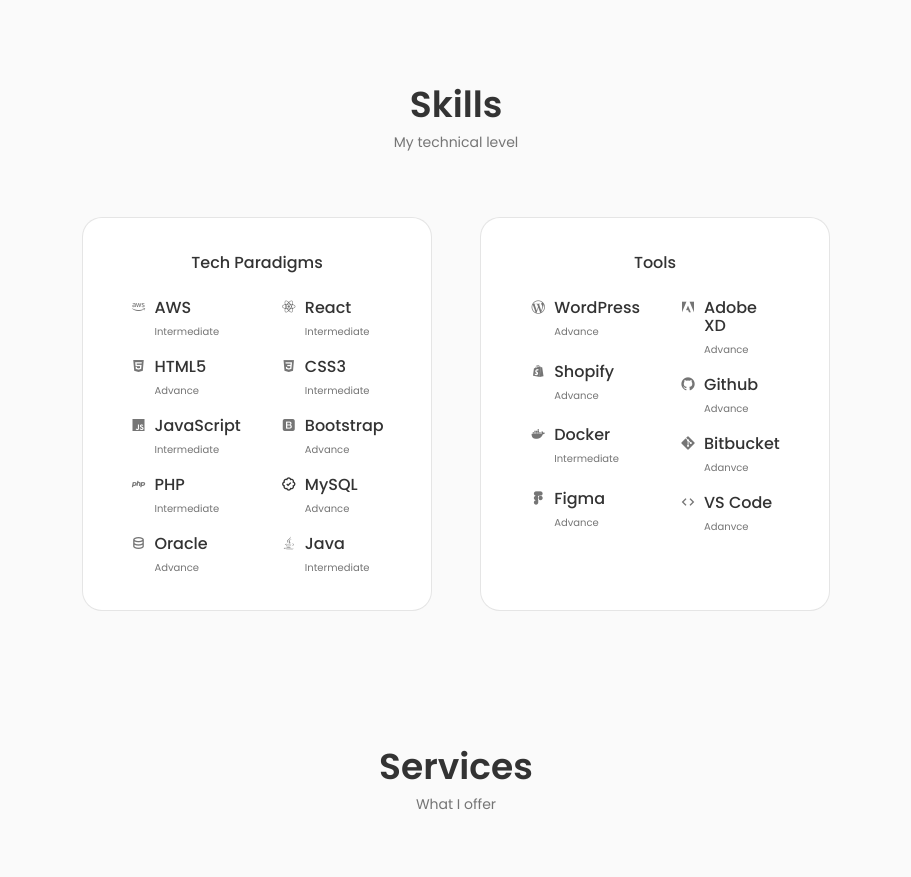
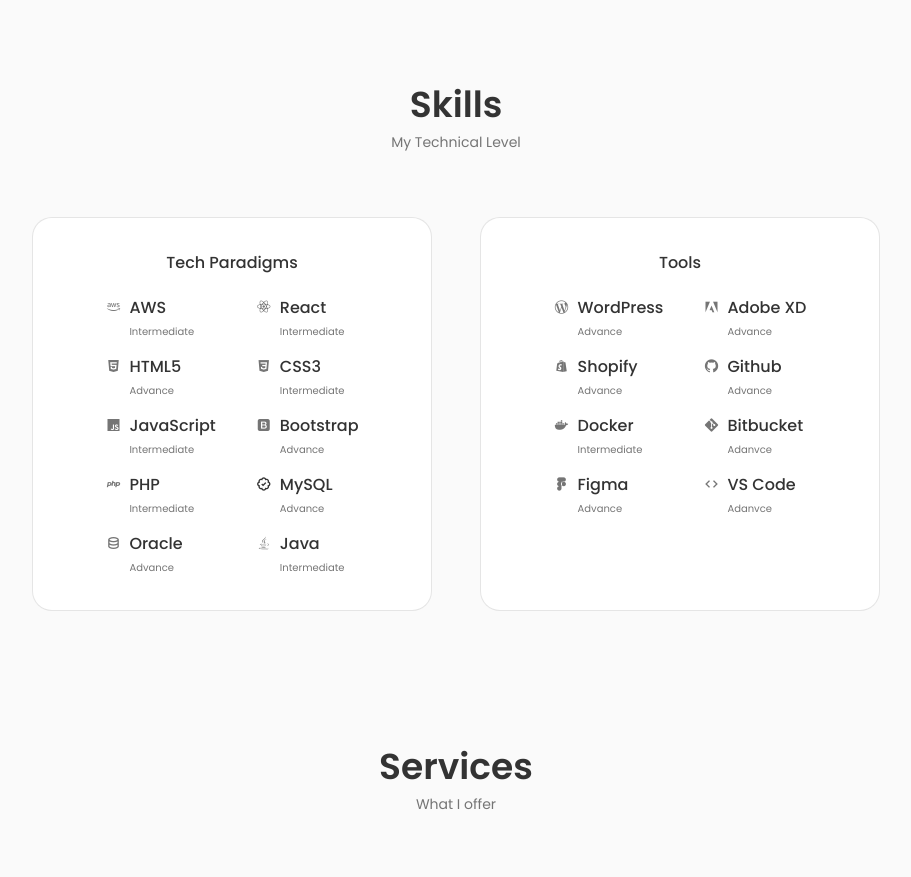
Before and after one commit to jarryabbas110/white-react-portfolio, a React (Create React App) app: page / in a window 1280 px wide. Shown: the part 1320-2197 px from the top of the page, without its empty margins (184-1095 px from the left). Built offline with nearby package versions, Linux system fonts and the light colour scheme.

Commit message:
edited skills

```diff
--- a/src/components/Skills.jsx
+++ b/src/components/Skills.jsx
@@ -7,7 +7,7 @@ const Skills = () => {
   return (
     <section className="skills section" id="skills">
          <h2 className="section__title">Skills</h2>
-        <span className="section__subtitle">My technical level</span>
+        <span className="section__subtitle">My Technical Level</span>
 
         <div className="skills__container container grid">
 
--- a/src/components/skills.css
+++ b/src/components/skills.css
@@ -1,5 +1,5 @@
 .skills__container {
-    grid-template-columns: repeat(2, 350px);
+    grid-template-columns: repeat(2, 400px);
     column-gap: 3rem;
     justify-content: center;
 }
```
